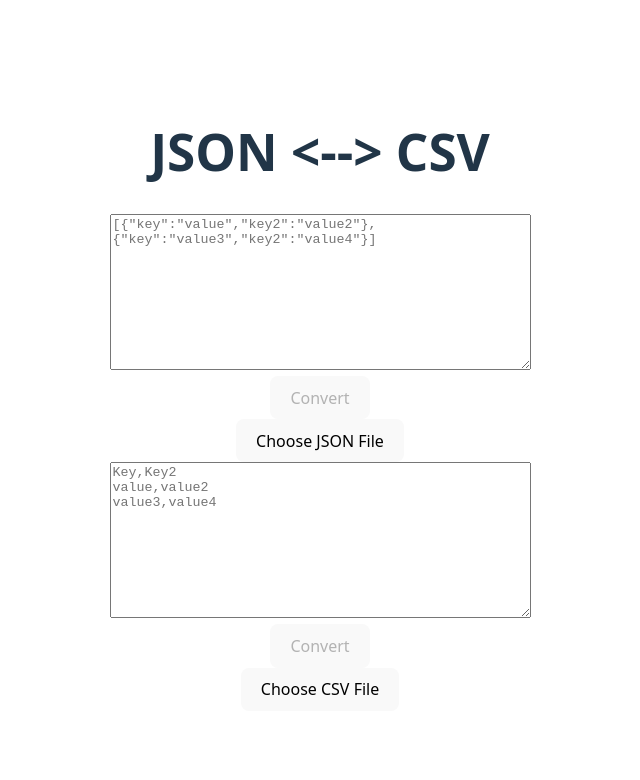
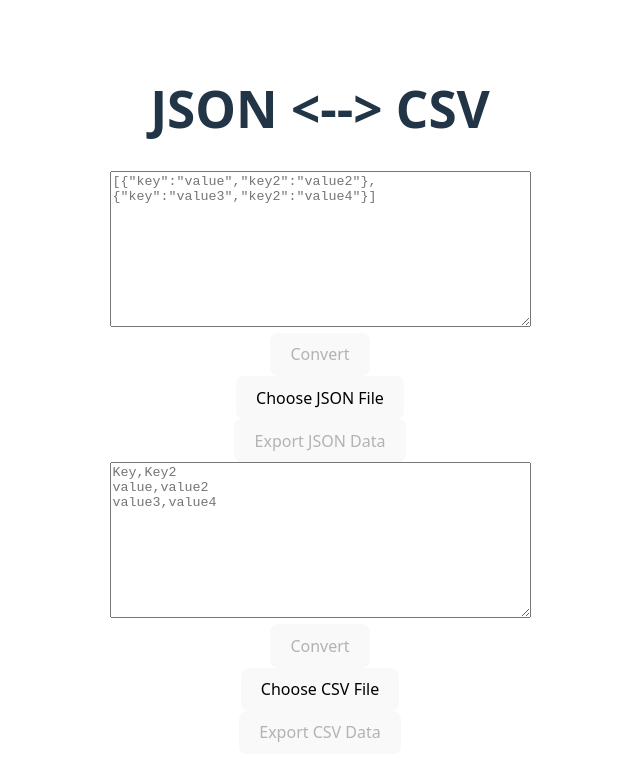
Before and after one commit to Ray-AS/json-to-csv, a React (Vite) app: page / in a window 1280 px wide. Shown: the top 780 px of the page, without its empty margins (320-960 px from the left). Built offline with nearby package versions, Linux system fonts and the light colour scheme.

Commit message:
Add exporting functionality

```diff
--- a/src/App.jsx
+++ b/src/App.jsx
@@ -2,15 +2,31 @@ import { useState } from "react";
 import "./App.css";
 import TextAreaForm from "./components/TextAreaForm";
 import FileInput from "./components/FileInput";
+import Export from "./components/Export";
 import { jsonExample, validateJSON, handleJSON } from "./utils/json_handler";
 import { CSVExample, validateCSV, handleCSV } from "./utils/csv_handler";
 
 function App() {
   const [jsonValue, setJSONValue] = useState("");
   const [CSV, setCSV] = useState("");
+  const [jsonURL, setJSONURL] = useState("");
+  const [csvURL, setCSVURL] = useState("");
 
-  function handleChange(setter) {
-    return (e) => setter(e.target.value);
+  function handleChange(setter, type) {
+    return (e) => {
+      if (type === "json" && validateJSON(e.target.value)) {
+        setJSONURL(
+          handleExport(
+            JSON.stringify(JSON.parse(e.target.value), null, 2),
+            "application/json"
+          )
+        );
+      } else if (type === "csv" && validateCSV(e.target.value)) {
+        setCSVURL(handleExport(e.target.value, "text/csv"));
+      }
+
+      setter(e.target.value);
+    };
   }
 
   function handleFile(validate, setter) {
@@ -26,6 +42,13 @@ function App() {
       };
       reader.readAsText(file);
     };
+  }
+
+  function handleExport(data, type) {
+    const blob = new Blob([data], { type: type });
+    const url = URL.createObjectURL(blob);
+
+    return url;
   }
 
   function handleJSONSubmit(e) {
@@ -54,7 +77,7 @@ function App() {
         textAreaExample={JSON.stringify(jsonExample)}
         textAreaValue={jsonValue}
         submitCallback={handleJSONSubmit}
-        changeCallback={handleChange(setJSONValue)}
+        changeCallback={handleChange(setJSONValue, "json")}
         buttonCondition={validateJSON}
       />
       <FileInput
@@ -62,6 +85,13 @@ function App() {
         inputID="json-file"
         accept=".json"
         fileCallback={handleFile(validateJSON, setJSONValue)}
+      />
+      <Export
+        data={jsonValue}
+        buttonCondition={validateJSON}
+        url={jsonURL}
+        download="json_export.json"
+        exportText="Export JSON Data"
       />
 
       <TextAreaForm
@@ -71,7 +101,7 @@ function App() {
         textAreaExample={CSVExample}
         textAreaValue={CSV}
         submitCallback={handleCSVSubmit}
-        changeCallback={handleChange(setCSV)}
+        changeCallback={handleChange(setCSV, "csv")}
         buttonCondition={validateCSV}
       />
       <FileInput
@@ -80,6 +110,13 @@ function App() {
         accept=".csv"
         fileCallback={handleFile(validateCSV, setCSV)}
       />
+      <Export
+        data={CSV}
+        buttonCondition={validateCSV}
+        url={csvURL}
+        download="csv_export.csv"
+        exportText="Export CSV Data"
+      />
     </>
   );
 }
--- /dev/null
+++ b/src/components/Export.jsx
@@ -0,0 +1,15 @@
+export default function Export(props) {
+  const display = !props.buttonCondition(props.data) ? (
+    <span>{props.exportText}</span>
+  ) : (
+    <a href={props.url} download={props.download}>
+      {props.exportText}
+    </a>
+  );
+
+  return (
+    <button type="button" disabled={!props.buttonCondition(props.data)}>
+      {display}
+    </button>
+  );
+}
```
Also changed, not shown: 1 other file (tests, documents, lock files or other folders).
